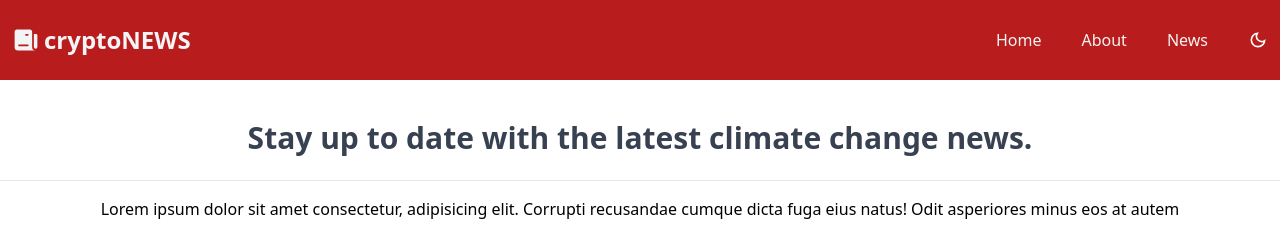
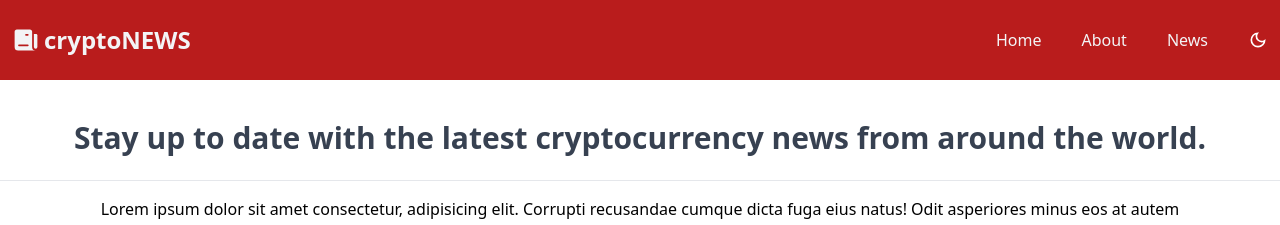
Before and after one commit to munene-m/news-site, a Vue app: page / in a window 1280 px wide. Shown: the top 225 px of the page. Built offline with nearby package versions, Linux system fonts and the light colour scheme; no server answers.

Commit message:
Made a typo change to the h1 on the home page

```diff
--- a/src/views/Home.vue
+++ b/src/views/Home.vue
@@ -14,7 +14,7 @@ const newsStore = useNewsStore()
   <main>
     <div class="flex flex-col text-center justify-center pt-4">
       <h1 class="text-3xl py-6 font-bold text-gray-700 dark:text-white dark:bg-black">
-        Stay up to date with the latest climate change news.
+        Stay up to date with the latest cryptocurrency news from around the world.
       </h1>
       <hr />
     </div>
```
